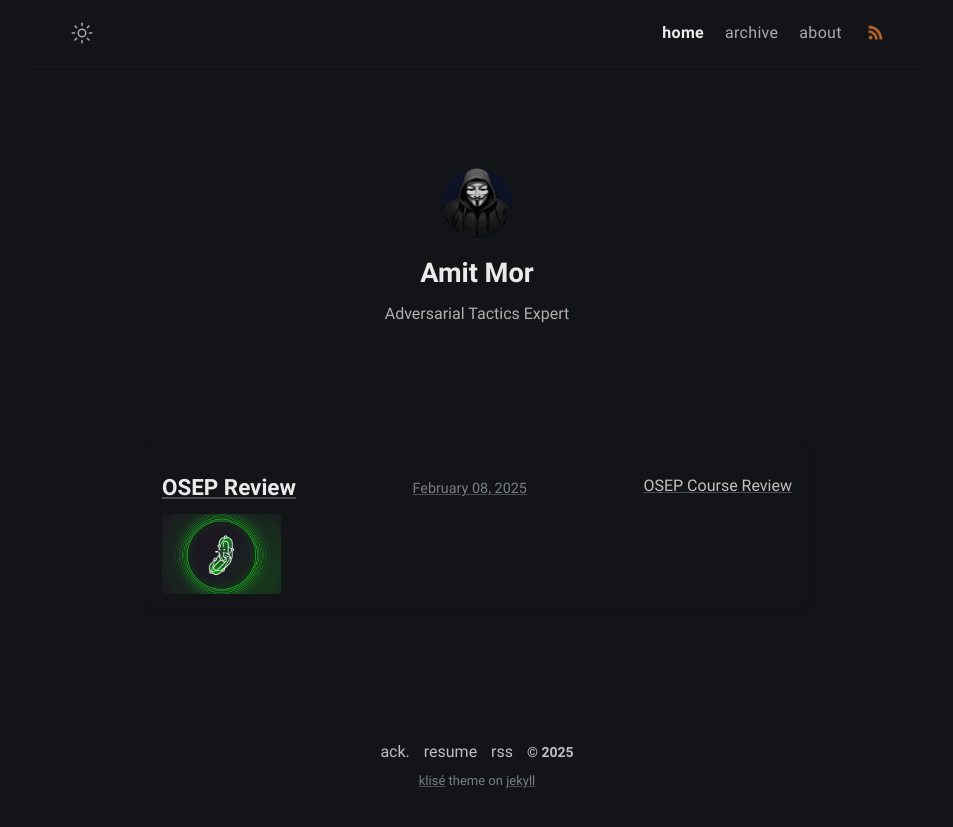
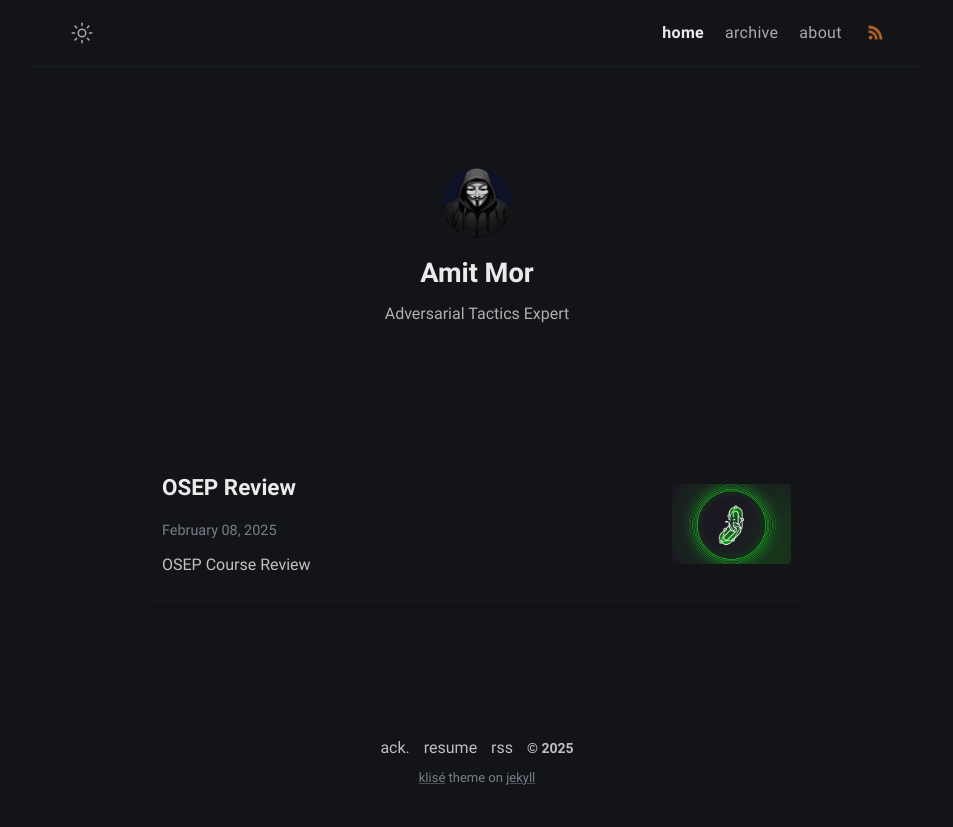
Before and after one commit to Extravenger/extravenger.github.io, a Jekyll site: the page built from index.md, in a window 1280 px wide. Shown: the top 827 px of the page, without its empty margins (163-1116 px from the left). Built offline with Jekyll 4.4.1, drawn with Linux system fonts in a browser that asks for light colours.

Commit message:
Update home.html

```diff
--- a/_layouts/home.html
+++ b/_layouts/home.html
@@ -6,9 +6,9 @@
 <div class="posts-grid">
   {% for post in site.posts %}
   <article class="post-card">
-    <a href="{{ post.url | relative_url }}">
-      <div class="post-card-content">
-        <h2>{{ post.title }}</h2>
+    <div class="post-card-content">
+      <div class="post-text">
+        <h2><a href="{{ post.url | relative_url }}">{{ post.title }}</a></h2>
         <p class="post-meta">{{ post.date | date: "%B %d, %Y" }}</p>
         <p class="post-excerpt">{{ post.excerpt | strip_html | truncate: 120 }}</p>
       </div>
@@ -17,7 +17,7 @@
         <img src="{{ post.image | relative_url }}" alt="{{ post.title }}">
       </div>
       {% endif %}
-    </a>
+    </div>
   </article>
   {% endfor %}
 </div>
```
